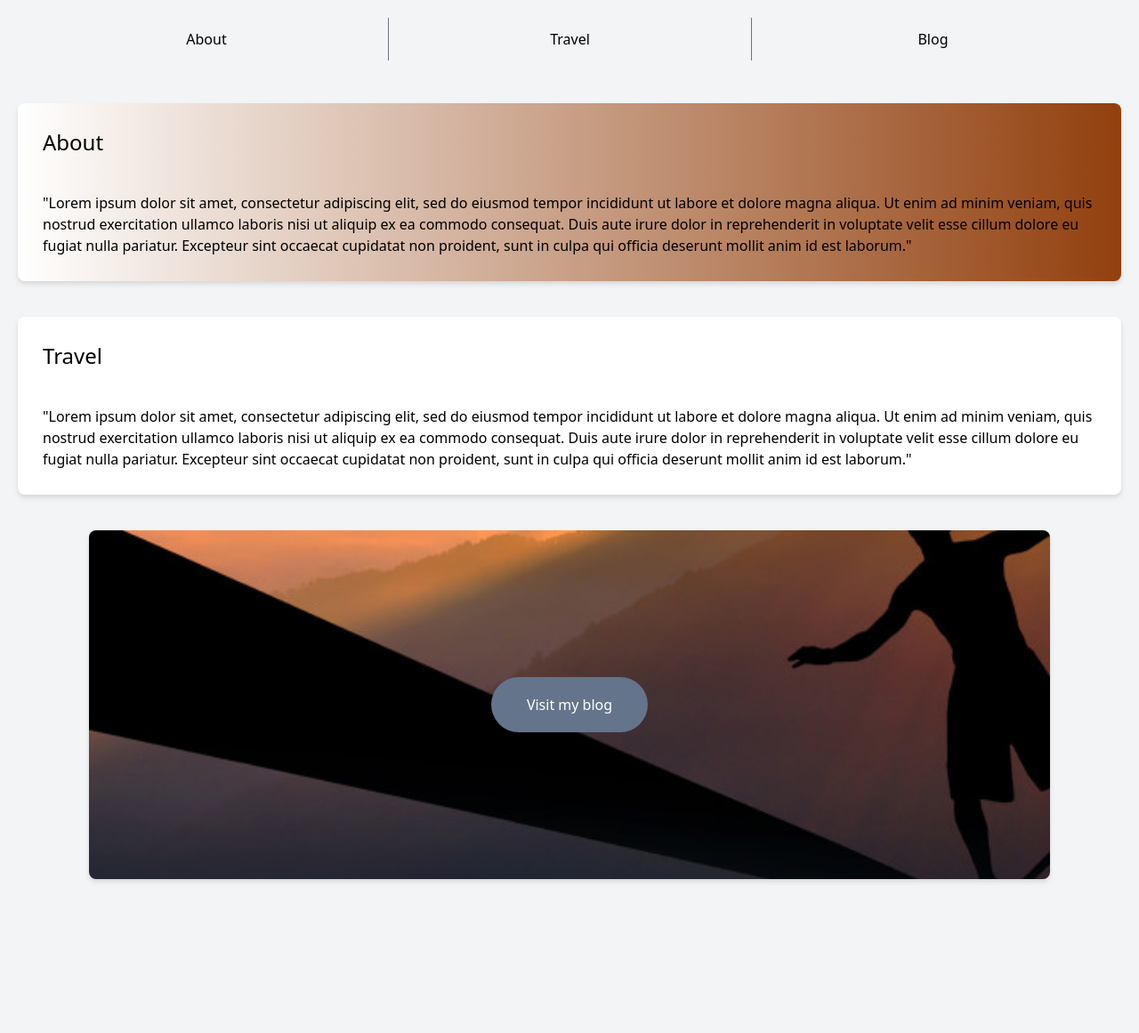
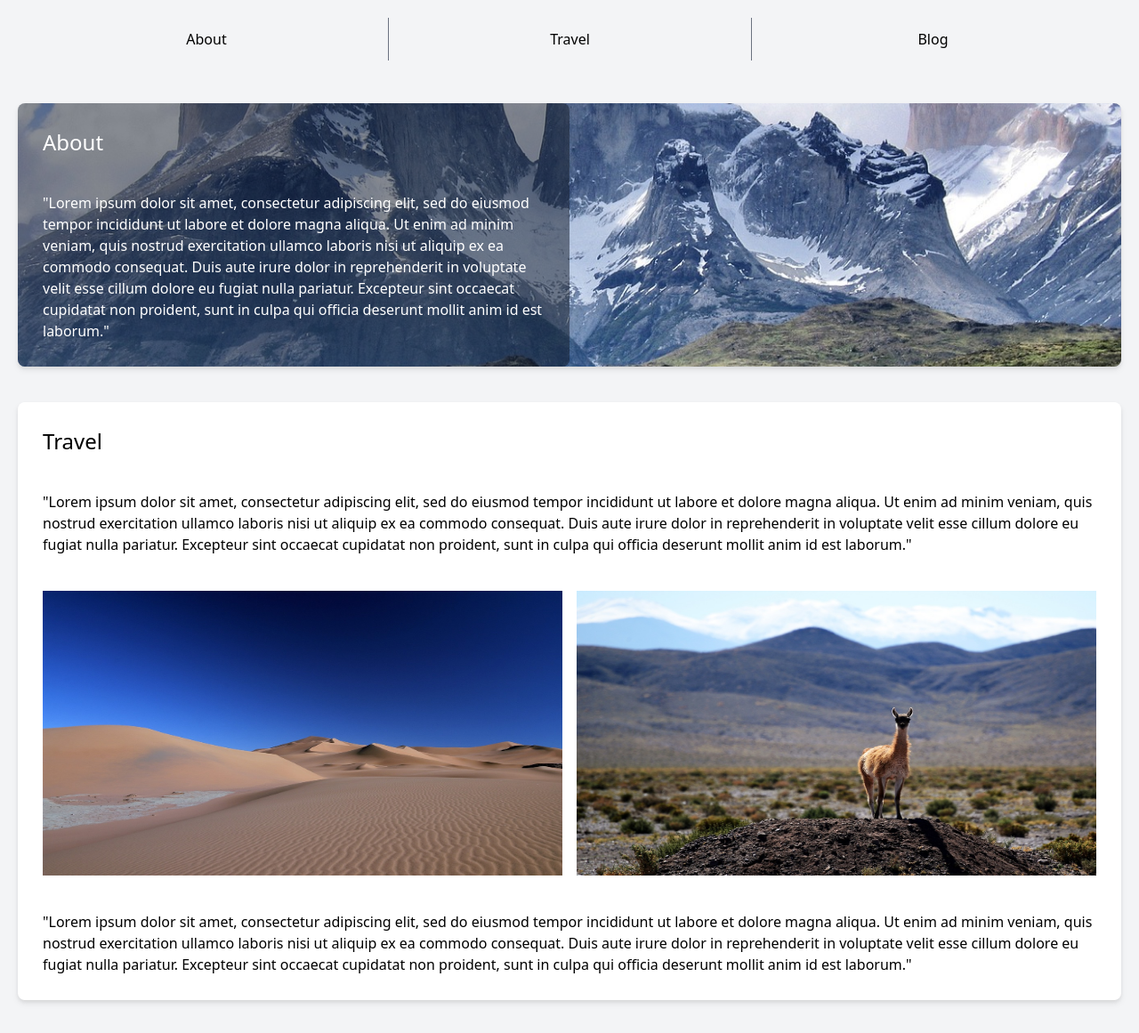
Before and after one commit to javierdvalle/javierdvalle.github.io, a plain HTML site: page index.html in a window 1280 px wide. Shown: the part 60-1221 px from the top of the page at 89% size. Drawn offline with nearby package versions, Linux system fonts and the light colour scheme.

Commit message:
Add files via upload

```diff
--- a/index.html
+++ b/index.html
@@ -17,15 +17,16 @@
         <a class="p-3 hover:bg-gray-800 hover:text-white md:rounded-rs-lg" href="#blog">Blog</a>
     </div>
 
-    <div id="about" class="p-7 drop-shadow-md bg-white rounded-lg mt-10 bg-gradient-to-r from-white to-amber-800">
-
-        <h2 class="text-2xl text-left ">
+    <div id="about" class="drop-shadow-md bg-white rounded-lg mt-10 grid md:grid-cols-2 bg-[url('/torres-del-paine.jpg')] bg-cover bg-center">
+        <div class="rounded-lg bg-gray-900 bg-opacity-50 text-white p-7">
+            <h2 class="text-2xl text-left">
                 About
             </h2>
-
             <div class="mt-10">
                 "Lorem ipsum dolor sit amet, consectetur adipiscing elit, sed do eiusmod tempor incididunt ut labore et dolore magna aliqua. Ut enim ad minim veniam, quis nostrud exercitation ullamco laboris nisi ut aliquip ex ea commodo consequat. Duis aute irure dolor in reprehenderit in voluptate velit esse cillum dolore eu fugiat nulla pariatur. Excepteur sint occaecat cupidatat non proident, sunt in culpa qui officia deserunt mollit anim id est laborum."
             </div>
+        </div>
+
 
     </div>
 
@@ -42,14 +43,23 @@
             "Lorem ipsum dolor sit amet, consectetur adipiscing elit, sed do eiusmod tempor incididunt ut labore et dolore magna aliqua. Ut enim ad minim veniam, quis nostrud exercitation ullamco laboris nisi ut aliquip ex ea commodo consequat. Duis aute irure dolor in reprehenderit in voluptate velit esse cillum dolore eu fugiat nulla pariatur. Excepteur sint occaecat cupidatat non proident, sunt in culpa qui officia deserunt mollit anim id est laborum."
         </div>
 
+        <div class="grid md:grid-cols-2 gap-4 mt-10">
+            <img src="/sahara2.jpg" class="w-full h-80"/>
+            <img src="/vicuna.jpg" class="w-full h-80"/>
+        </div>
+
+        <div class="mt-10">
+            "Lorem ipsum dolor sit amet, consectetur adipiscing elit, sed do eiusmod tempor incididunt ut labore et dolore magna aliqua. Ut enim ad minim veniam, quis nostrud exercitation ullamco laboris nisi ut aliquip ex ea commodo consequat. Duis aute irure dolor in reprehenderit in voluptate velit esse cillum dolore eu fugiat nulla pariatur. Excepteur sint occaecat cupidatat non proident, sunt in culpa qui officia deserunt mollit anim id est laborum."
+        </div>
     </div>
 
 
 
-    <div id="blog" class="p-10 mx-20 drop-shadow-md bg-white rounded-lg mt-10 bg-[url('/hero1.jpg')] bg-cover bg-center">
-
+    <div id="blog" class="mx-20 drop-shadow-md bg-white rounded-lg mt-10 bg-[url('/sahara1.jpg')] bg-cover bg-center">
+        <div class="rounded-lg bg-gray-900 bg-opacity-50">
             <div class="text-center w-full p-20 py-36">
                 <a class="px-10 py-5 bg-slate-500 text-white rounded-full" href="">Visit my blog</a>
+            </div>
         </div>
 
     </div>
```
Also changed, not shown: sahara1.jpg (added), sahara2.jpg (added), torres-del-paine.jpg (added), vicuna.jpg (added). Lines whose indentation alone changed are shown as unchanged.
